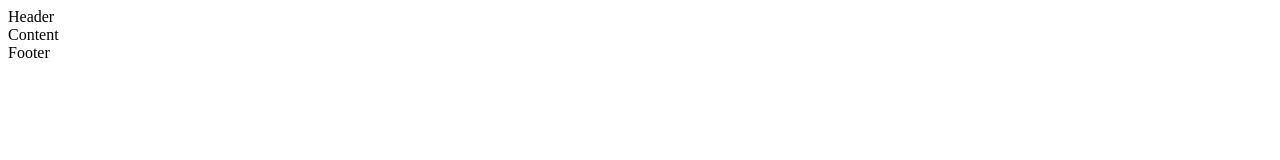
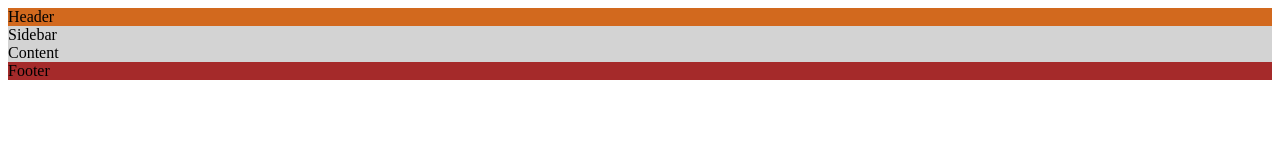
Before and after one commit to tho-daskalakis/one-punch-man, a plain HTML site: page index.html in a window 1280 px wide. Drawn offline with Linux system fonts and the light colour scheme.

Commit message:
Create css backgrounds for visualization

```diff
--- a/index.html
+++ b/index.html
@@ -4,6 +4,7 @@
     <meta charset="UTF-8">
     <meta http-equiv="X-UA-Compatible" content="IE=edge">
     <meta name="viewport" content="width=device-width, initial-scale=1.0">
+    <link rel="stylesheet" href="./styles.css">
     <title>One punch man</title>
 </head>
 <body>
@@ -11,12 +12,14 @@
         Header
     </div>
 
-    <div class="sidebar">
+    <div class="middle">
+        <div class="sidebar">
+            Sidebar
+        </div>
 
-    </div>
-
-    <div class="content">
-        Content
+        <div class="content">
+            Content
+        </div>
     </div>
 
     <div class="footer">
--- a/styles.css
+++ b/styles.css
@@ -0,0 +1,16 @@
+body {
+    display: flex;
+    flex-direction: column;
+}
+
+.header {
+    background-color: chocolate;
+}
+
+.middle {
+    background-color: lightgray;
+}
+
+.footer {
+    background-color: brown;
+}
```
